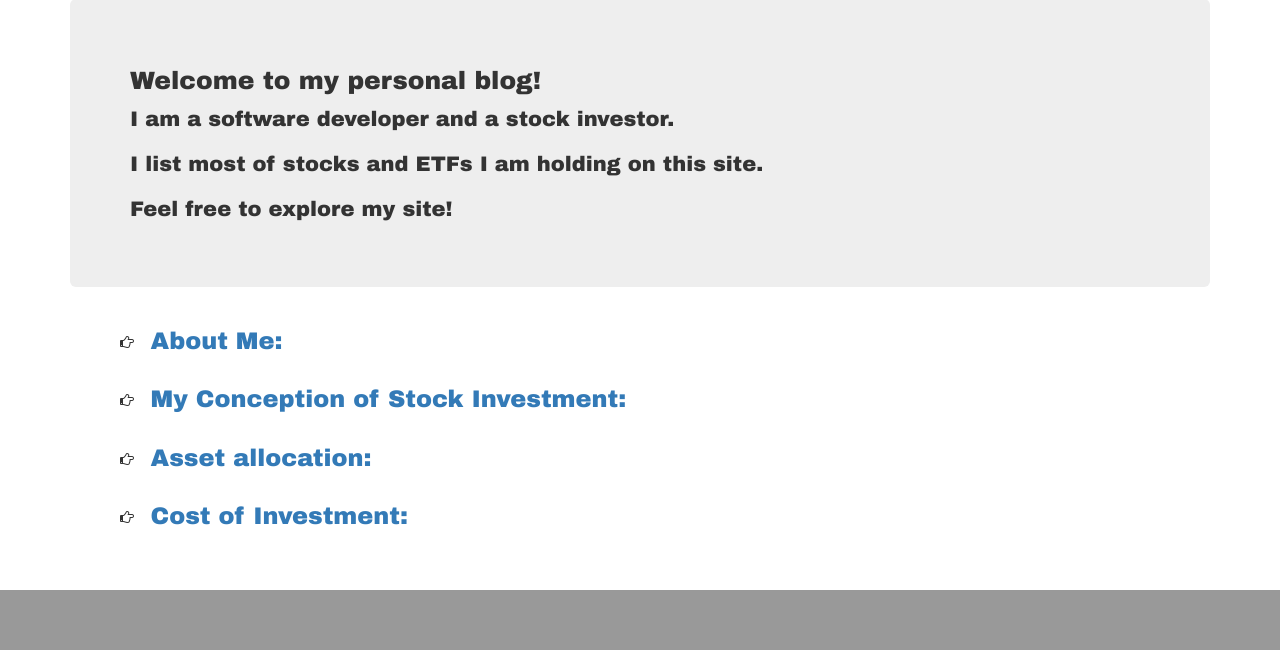
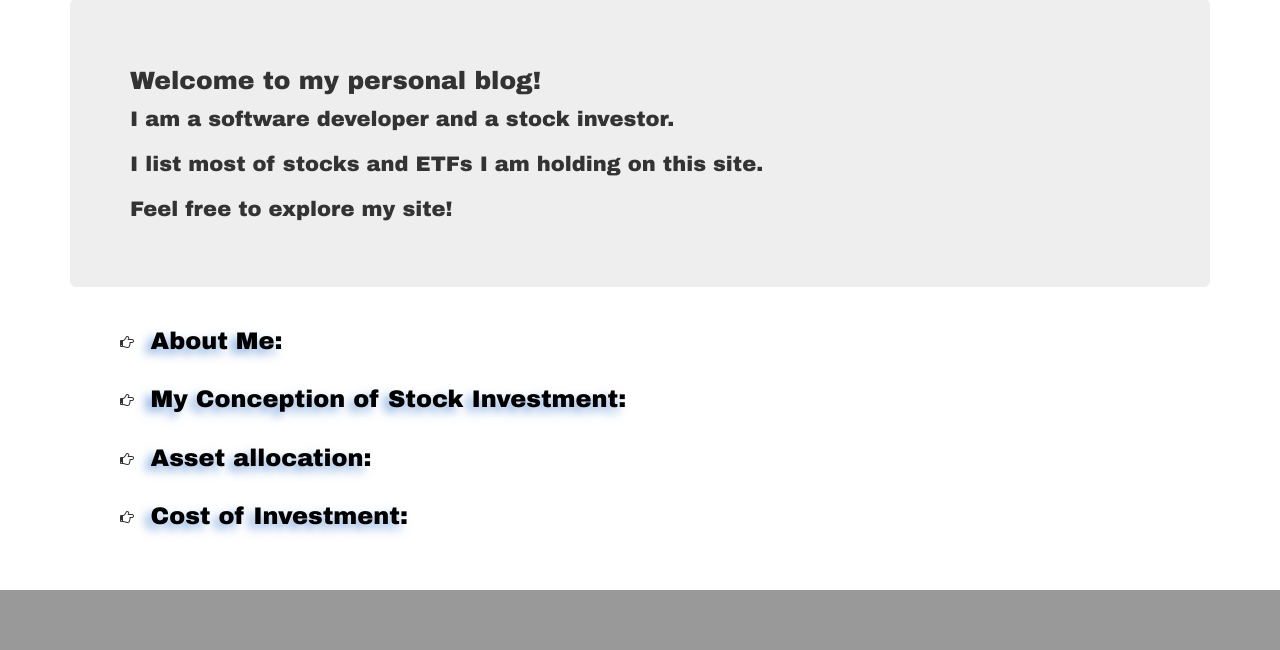
Before and after one commit to s777610/stock-etf-investment-full-stack, a Flask app: page / in a window 1280 px wide. Shown: the part 229-879 px from the top of the page. Run offline with Flask 2, Linux system fonts and the light colour scheme; some libraries are stand-ins or nearby versions; grey boxes are pictures that could not be loaded.

Commit message:
about me style

```diff
--- a/src/static/css/main.css
+++ b/src/static/css/main.css
@@ -67,6 +67,8 @@ div.card {
 div.card-header i.fa button.btn {
   font-family:Arial Black, Helvetica, Arial, sans-serif;
   font-size: 24px;
+  color: black;
+  text-shadow: -6px 5px 10px rgba(50,113,201,0.55);
 
 }
 
```
